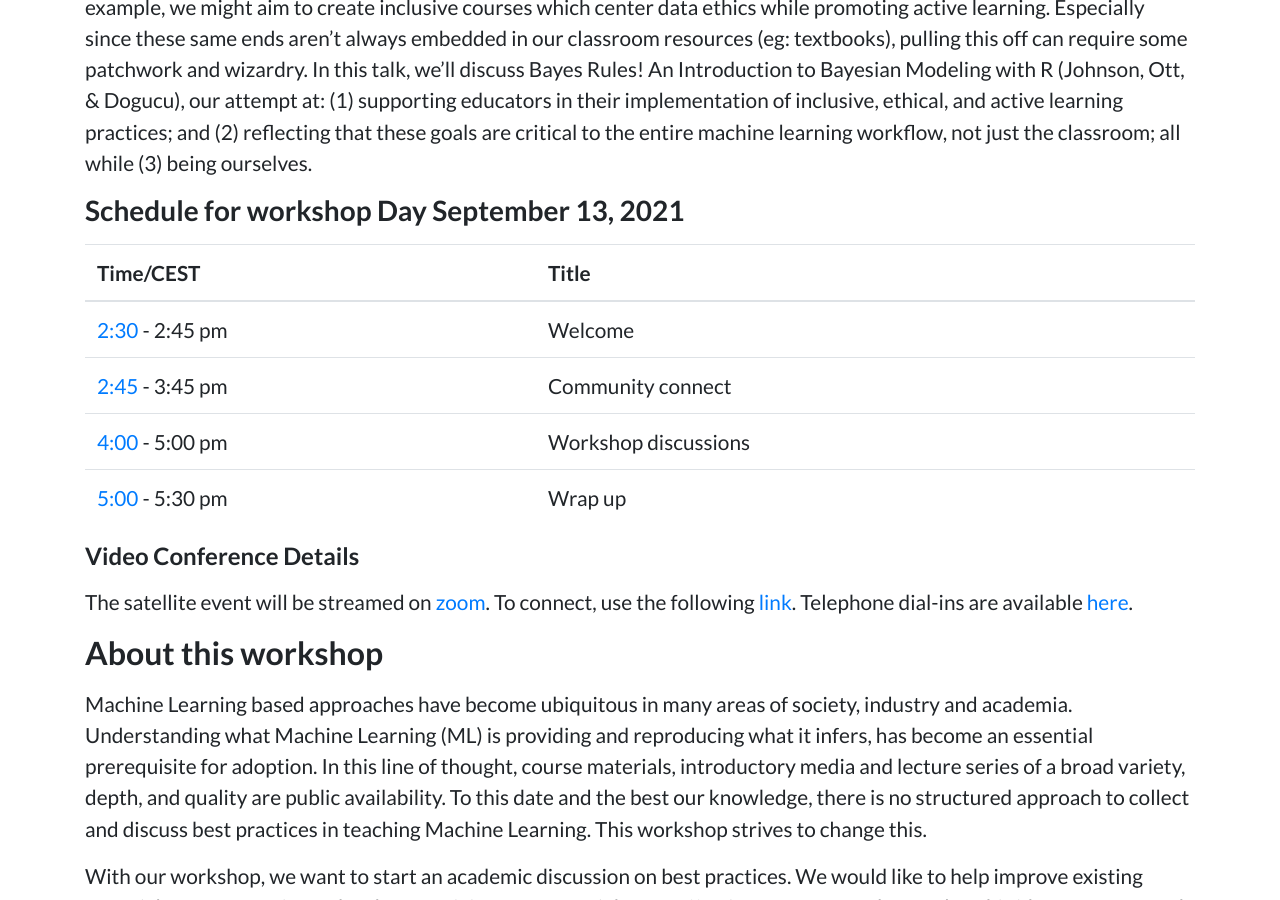
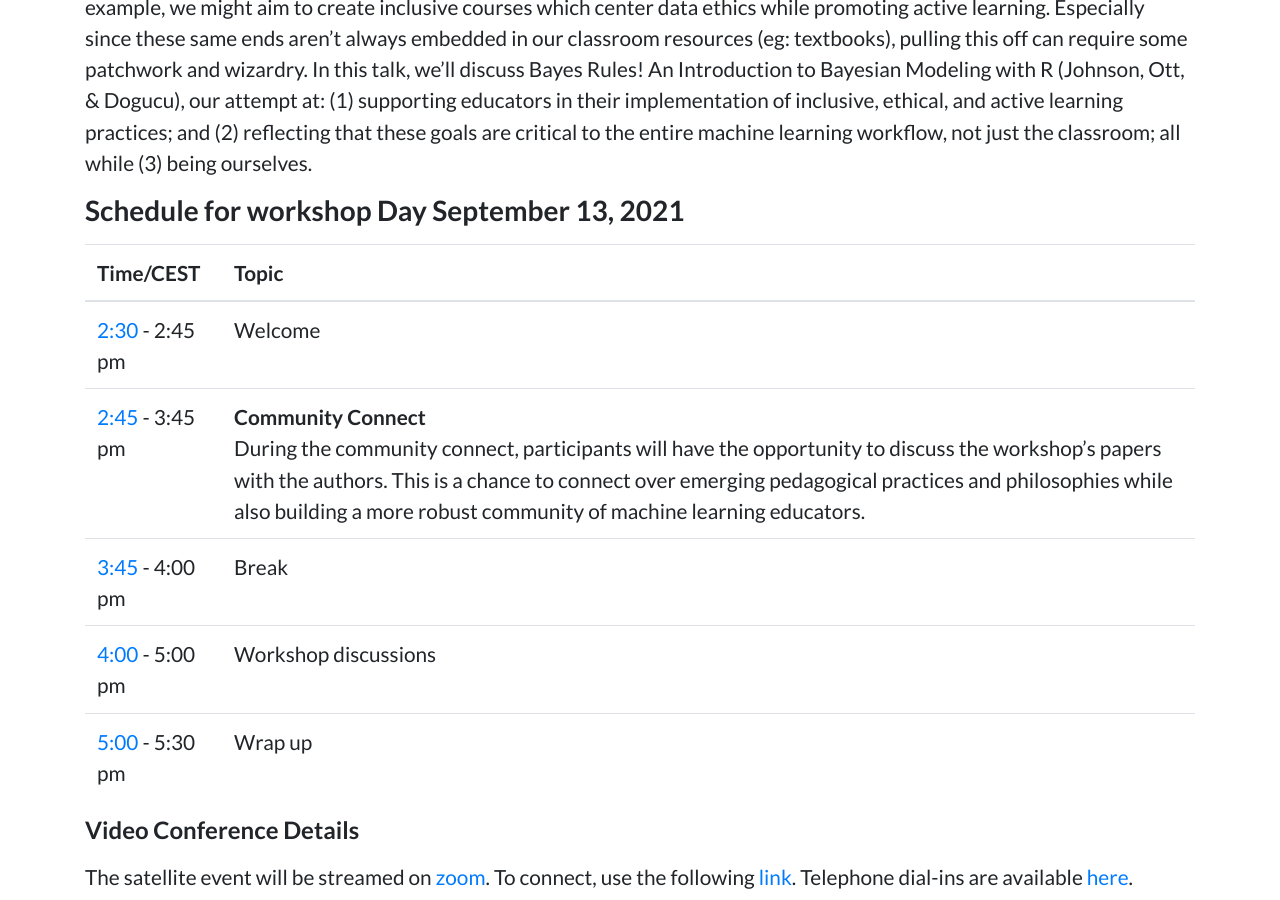
Before and after one commit to teaching-ml/2021, a Jekyll site: the page built from index.md, in a window 1280 px wide and 900 px high, scrolled down 3000 px. Built offline with Jekyll 4.4.1, drawn with Linux system fonts in a browser that asks for light colours.

Commit message:
Updated event schedule

```diff
--- a/index.md
+++ b/index.md
@@ -67,10 +67,11 @@ just the classroom; all while (3) being ourselves.
 
 ### Schedule for workshop Day September 13, 2021
 
-| Time/CEST | Title   |
+| Time/CEST | Topic |
 | --------- | ------- |
-| [2:30](https://www.timeanddate.com/worldclock/fixedtime.html?iso=20200913T1430) - 2:45 pm | Welcome        |
-| [2:45](https://www.timeanddate.com/worldclock/fixedtime.html?iso=20200913T1445) - 3:45 pm | Community connect |
+| [2:30](https://www.timeanddate.com/worldclock/fixedtime.html?iso=20200913T1230) - 2:45 pm | Welcome        |
+| [2:45](https://www.timeanddate.com/worldclock/fixedtime.html?iso=20200913T1245) - 3:45 pm | **Community Connect** <br />During the community connect, participants will have the opportunity to discuss the workshop's papers with the authors. This is a chance to connect over emerging pedagogical practices and philosophies while also building a more robust community of machine learning educators. |
+| [3:45](https://www.timeanddate.com/worldclock/fixedtime.html?iso=20200913T1345) - 4:00 pm | Break |
 | [4:00](https://www.timeanddate.com/worldclock/fixedtime.html?iso=20200913T1400) - 5:00 pm | Workshop discussions |
 | [5:00](https://www.timeanddate.com/worldclock/fixedtime.html?iso=20200913T1500) - 5:30 pm | Wrap up |
 
```
